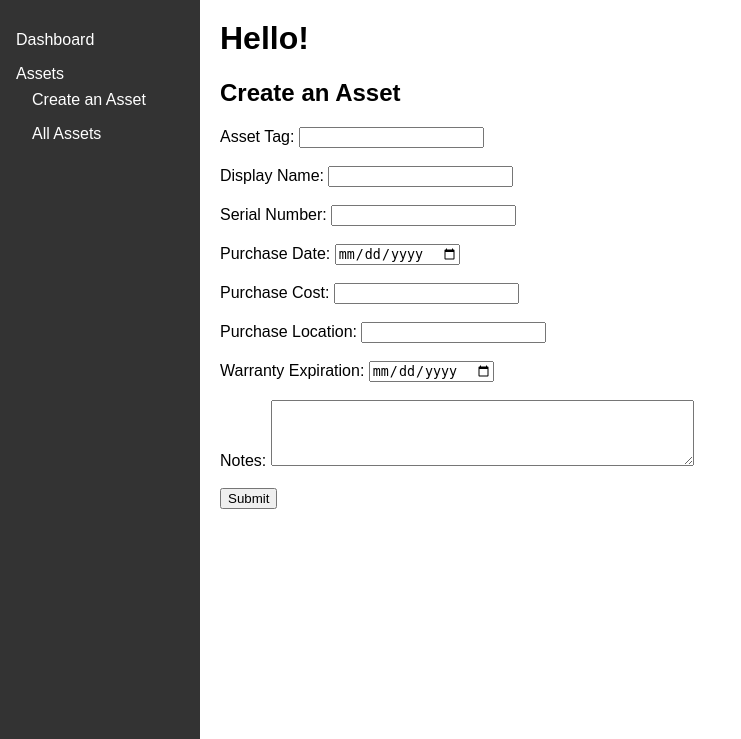
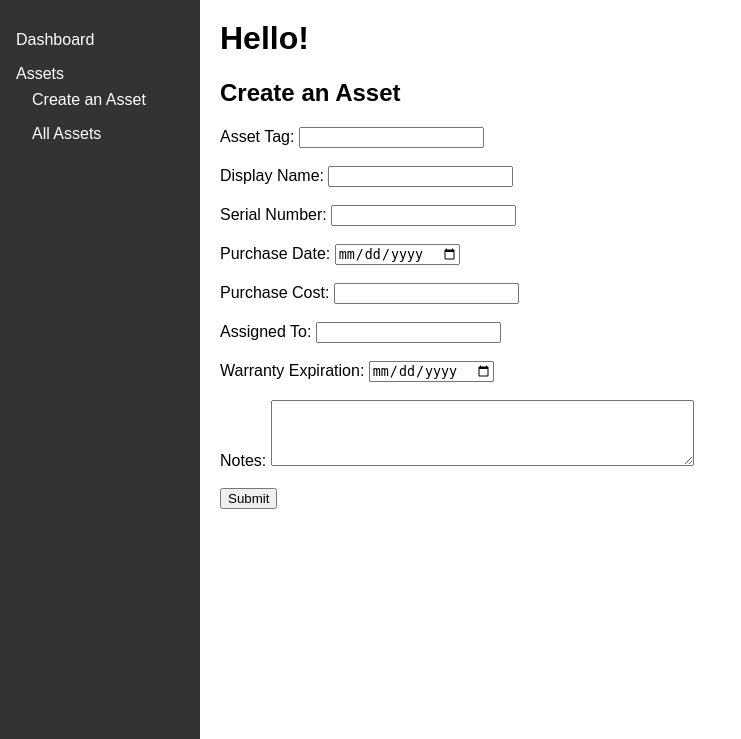
Before and after one commit to stanlqy9/Asset-Managment, a Django app: page /create in a window 1280 px wide. Shown: the part 61-800 px from the top of the page, without its empty margins (0-741 px from the left). Run offline with Django 5.2, Linux system fonts and the light colour scheme.

Commit message:
chore: Update create.html template to include "Assigned To" field
The commit updates the create.html template in the assetmanager app to include a new "Assigned To" field in the form. This field is required for creating an asset and will be used to track the person assigned to the asset.

```diff
--- a/AssetManagementSite/assetmanager/templates/assetmanager/create.html
+++ b/AssetManagementSite/assetmanager/templates/assetmanager/create.html
@@ -36,8 +36,8 @@ Create an Asset
             <label for="purchase-cost">Purchase Cost:</label>
             <input type="number" id="purchase-cost" name="purchase-cost" required><br><br>
 
-            <label for="purchase-location">Purchase Location:</label>
-            <input type="text" id="purchase-location" name="purchase-location" required><br><br>
+            <label for="assigned-to">Assigned To:</label>
+            <input type="text" id="assigned-to" name="assigned-to" required><br><br>
 
             <label for="warranty-expiration">Warranty Expiration:</label>
             <input type="date" id="warranty-expiration" name="warranty-expiration" required><br><br>
```
